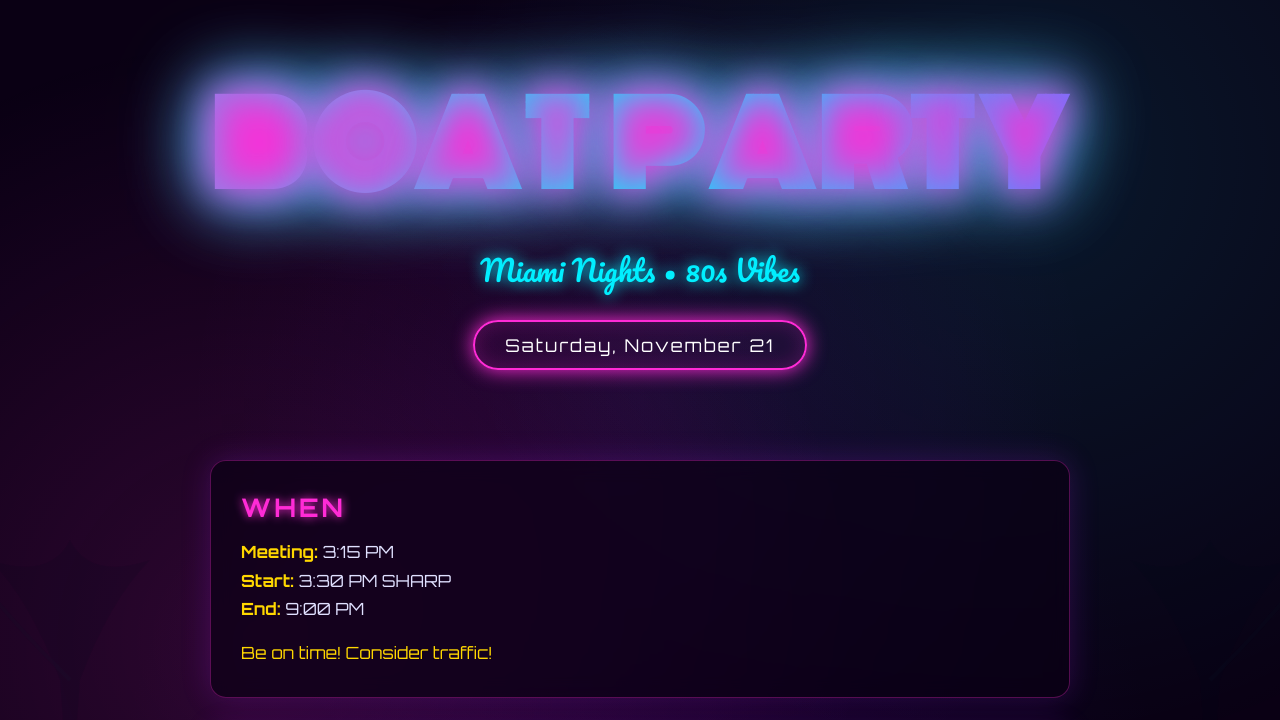
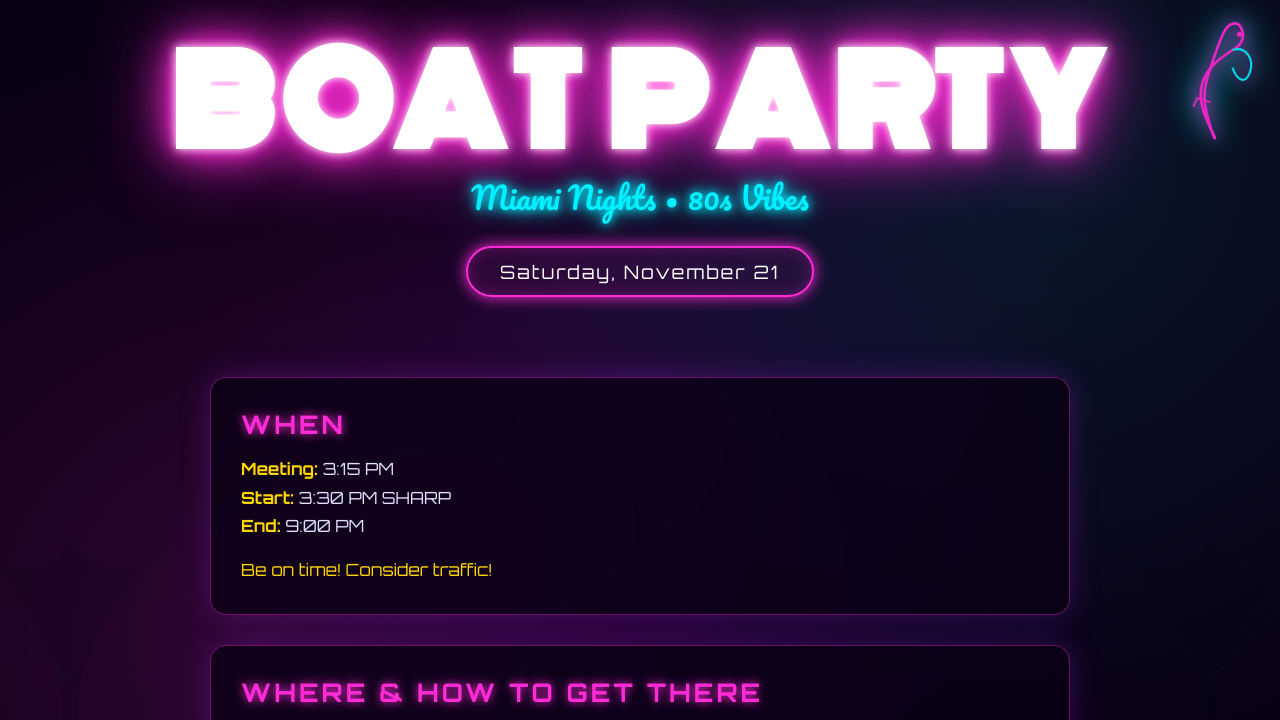
Before and after one commit to archibald-jurdi/boat-party, a plain HTML site: page index.html in a window 1280 px wide. Shown: the top 720 px of the page. Drawn offline with Linux system fonts and the light colour scheme.

Commit message:
Fix title visibility and add neon flamingo

```diff
--- a/index.html
+++ b/index.html
@@ -45,42 +45,60 @@
   .palm.right { right: -30px; transform: scaleX(-1); }
   header {
     text-align: center;
-    padding: 60px 20px 40px;
+    padding: 50px 20px 30px;
     position: relative;
     z-index: 1;
   }
   h1 {
     font-family: 'Monoton', cursive;
-    font-size: clamp(3rem, 10vw, 7rem);
-    background: linear-gradient(90deg, var(--neon-pink), var(--neon-cyan), var(--neon-purple));
-    -webkit-background-clip: text;
-    -webkit-text-fill-color: transparent;
-    background-clip: text;
-    text-shadow: 0 0 40px var(--neon-pink), 0 0 80px var(--neon-cyan);
-    letter-spacing: 4px;
-    animation: glow 2s ease-in-out infinite alternate;
+    font-size: clamp(3.2rem, 11vw, 7.5rem);
+    color: #fff;
+    letter-spacing: 6px;
+    text-shadow:
+      0 0 10px #fff,
+      0 0 20px var(--neon-pink),
+      0 0 40px var(--neon-pink),
+      0 0 80px var(--neon-pink),
+      0 0 120px var(--neon-purple);
+    animation: neonPulse 2.5s ease-in-out infinite alternate;
+    line-height: 0.9;
   }
-  @keyframes glow {
-    from { filter: drop-shadow(0 0 10px var(--neon-pink)); }
-    to { filter: drop-shadow(0 0 30px var(--neon-cyan)); }
+  @keyframes neonPulse {
+    from { text-shadow: 0 0 10px #fff, 0 0 20px var(--neon-pink), 0 0 40px var(--neon-pink), 0 0 80px var(--neon-pink); }
+    to   { text-shadow: 0 0 15px #fff, 0 0 30px var(--neon-cyan), 0 0 60px var(--neon-pink), 0 0 100px var(--neon-purple); }
   }
   .subtitle {
     font-family: 'Pacifico', cursive;
-    font-size: 1.8rem;
+    font-size: 1.9rem;
     color: var(--neon-cyan);
-    margin-top: 10px;
-    text-shadow: 0 0 15px var(--neon-cyan);
+    margin-top: 12px;
+    text-shadow: 0 0 10px var(--neon-cyan), 0 0 20px var(--neon-cyan);
   }
   .date-badge {
     display: inline-block;
-    margin-top: 25px;
-    padding: 12px 30px;
+    margin-top: 22px;
+    padding: 12px 32px;
     border: 2px solid var(--neon-pink);
     border-radius: 50px;
-    font-size: 1.1rem;
+    font-size: 1.15rem;
     letter-spacing: 2px;
-    box-shadow: 0 0 20px var(--neon-pink), inset 0 0 20px rgba(255,43,214,0.2);
-    background: rgba(255,43,214,0.05);
+    box-shadow: 0 0 15px var(--neon-pink), inset 0 0 15px rgba(255,43,214,0.25);
+    background: rgba(255,43,214,0.08);
+    color: #fff;
+  }
+  .flamingo {
+    position: absolute;
+    top: 20px;
+    right: 20px;
+    width: 90px;
+    height: 140px;
+    opacity: 0.9;
+    filter: drop-shadow(0 0 8px var(--neon-pink)) drop-shadow(0 0 15px var(--neon-cyan));
+    animation: float 4s ease-in-out infinite;
+  }
+  @keyframes float {
+    0%, 100% { transform: translateY(0px); }
+    50% { transform: translateY(-10px); }
   }
   .container {
     max-width: 900px;
@@ -90,13 +108,13 @@
     z-index: 1;
   }
   .section {
-    background: rgba(10, 0, 20, 0.7);
-    border: 1px solid rgba(255,43,214,0.3);
+    background: rgba(10, 0, 20, 0.75);
+    border: 1px solid rgba(255,43,214,0.4);
     border-radius: 16px;
     padding: 30px;
     margin: 30px 0;
     backdrop-filter: blur(10px);
-    box-shadow: 0 0 30px rgba(176,38,255,0.2);
+    box-shadow: 0 0 30px rgba(176,38,255,0.25);
   }
   h2 {
     font-family: 'Orbitron', sans-serif;
@@ -140,7 +158,8 @@
   }
   @media (max-width: 600px) {
     .section { padding: 20px; }
-    h1 { letter-spacing: 1px; }
+    h1 { letter-spacing: 2px; }
+    .flamingo { width: 60px; height: 90px; top: 10px; right: 10px; }
   }
 </style>
 </head>
@@ -149,6 +168,13 @@
   <div class="palm right"></div>
 
   <header>
+    <svg class="flamingo" viewBox="0 0 100 160" xmlns="http://www.w3.org/2000/svg">
+      <path d="M50 140 C40 120, 30 100, 35 80 C40 60, 55 50, 70 40 C80 35, 85 25, 80 15 C75 5, 65 10, 60 20 C55 30, 50 45, 45 60 C40 75, 35 90, 40 110 C45 130, 50 145, 50 140 Z"
+            fill="none" stroke="#ff2bd6" stroke-width="3" stroke-linejoin="round"/>
+      <path d="M70 40 C85 35, 95 50, 90 65 C85 80, 75 75, 70 60" fill="none" stroke="#00f0ff" stroke-width="2.5"/>
+      <circle cx="78" cy="22" r="3" fill="#ff2bd6"/>
+      <path d="M45 100 L30 95 L25 105" fill="none" stroke="#ff2bd6" stroke-width="2"/>
+    </svg>
     <h1>BOAT PARTY</h1>
     <div class="subtitle">Miami Nights • 80s Vibes</div>
     <div class="date-badge">Saturday, November 21</div>
```
